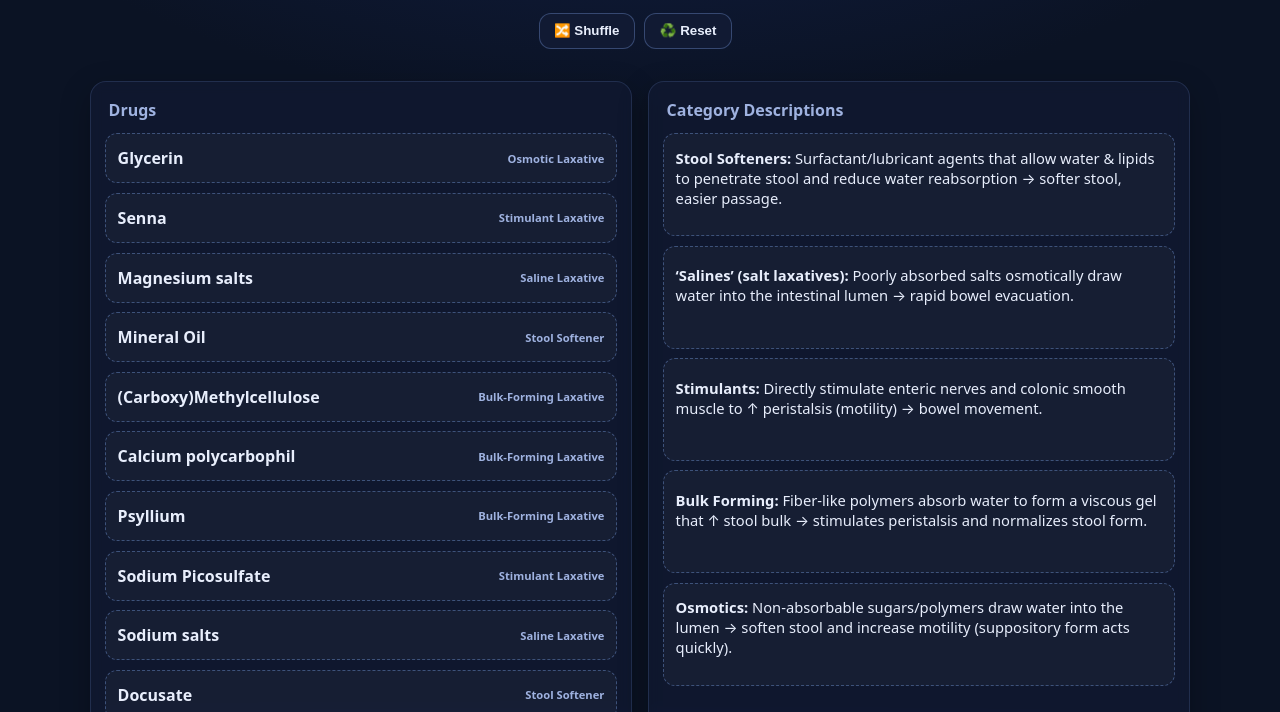
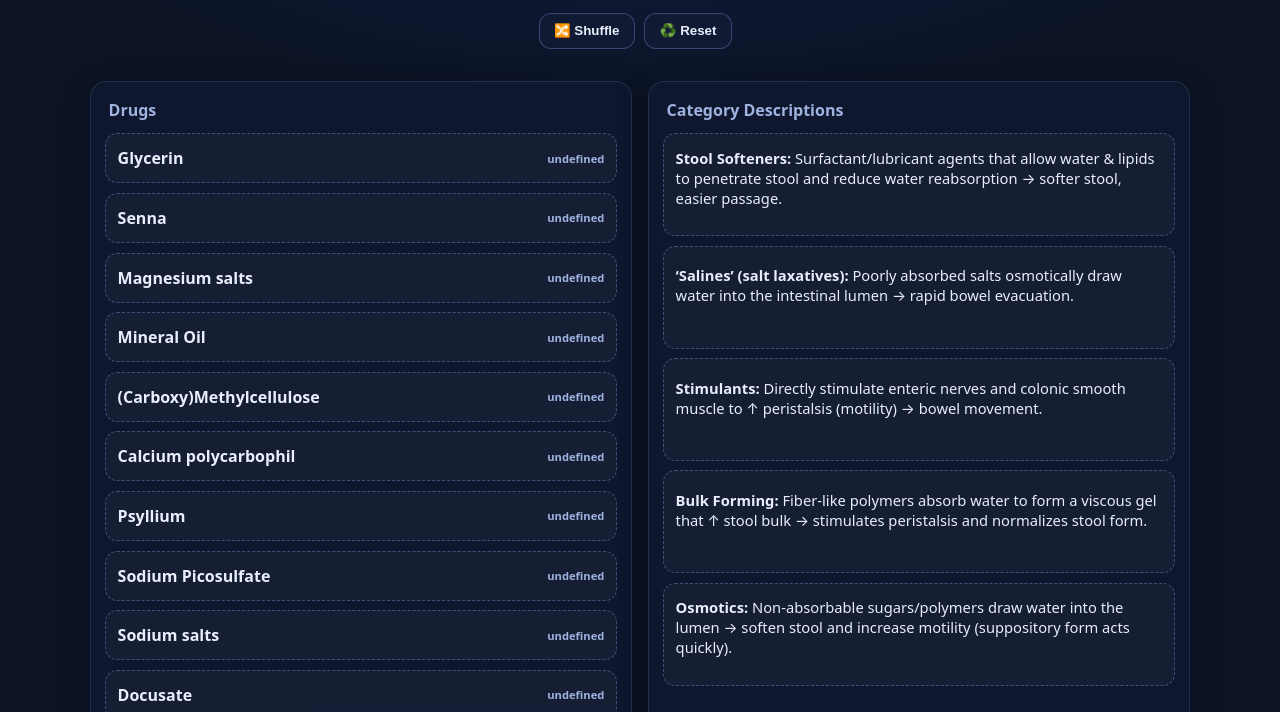
Before and after one commit to dilanp2025/Laxative-and-Cathartics, a plain HTML site: page index.html in a window 1280 px wide. Shown: the part 88-800 px from the top of the page. Drawn offline with Linux system fonts and the light colour scheme.

Commit message:
Update index.html

```diff
--- a/index.html
+++ b/index.html
@@ -58,30 +58,30 @@
 // ===== DATA =====
 const DRUGS = [
   // Stimulants
-  { name: "Bisacodyl", category: "Stimulant Laxative", group: "stimulants" },
-  { name: "Senna", category: "Stimulant Laxative", group: "stimulants" },
-  { name: "Sodium Picosulfate", category: "Stimulant Laxative", group: "stimulants" },
+  { name: "Bisacodyl", group: "stimulants" },
+  { name: "Senna", group: "stimulants" },
+  { name: "Sodium Picosulfate", group: "stimulants" },
 
   // Saline (salt) laxatives
-  { name: "Magnesium salts", category: "Saline Laxative", group: "salines" },
-  { name: "Potassium salts", category: "Saline Laxative", group: "salines" },
-  { name: "Sodium salts", category: "Saline Laxative", group: "salines" },
+  { name: "Magnesium salts", group: "salines" },
+  { name: "Potassium salts", group: "salines" },
+  { name: "Sodium salts", group: "salines" },
 
   // Stool softeners
-  { name: "Docusate", category: "Stool Softener", group: "stool-softeners" },
-  { name: "Mineral Oil", category: "Stool Softener", group: "stool-softeners" },
+  { name: "Docusate", group: "stool-softeners" },
+  { name: "Mineral Oil", group: "stool-softeners" },
 
   // Bulk forming
-  { name: "Dietary fiber/bran/fruits/grains", category: "Bulk-Forming Laxative", group: "bulk" },
-  { name: "Psyllium", category: "Bulk-Forming Laxative", group: "bulk" },
-  { name: "(Carboxy)Methylcellulose", category: "Bulk-Forming Laxative", group: "bulk" },
-  { name: "Calcium polycarbophil", category: "Bulk-Forming Laxative", group: "bulk" },
+  { name: "Dietary fiber/bran/fruits/grains", group: "bulk" },
+  { name: "Psyllium", group: "bulk" },
+  { name: "(Carboxy)Methylcellulose", group: "bulk" },
+  { name: "Calcium polycarbophil", group: "bulk" },
 
   // Osmotics
-  { name: "Lactulose", category: "Osmotic Laxative", group: "osmotics" },
-  { name: "Polyethylene glycol", category: "Osmotic Laxative", group: "osmotics" },
-  { name: "Sorbitol", category: "Osmotic Laxative", group: "osmotics" },
-  { name: "Glycerin", category: "Osmotic Laxative", group: "osmotics" }
+  { name: "Lactulose", group: "osmotics" },
+  { name: "Polyethylene glycol", group: "osmotics" },
+  { name: "Sorbitol", group: "osmotics" },
+  { name: "Glycerin", group: "osmotics" }
 ];
 
 const DESCRIPTIONS = [
```
